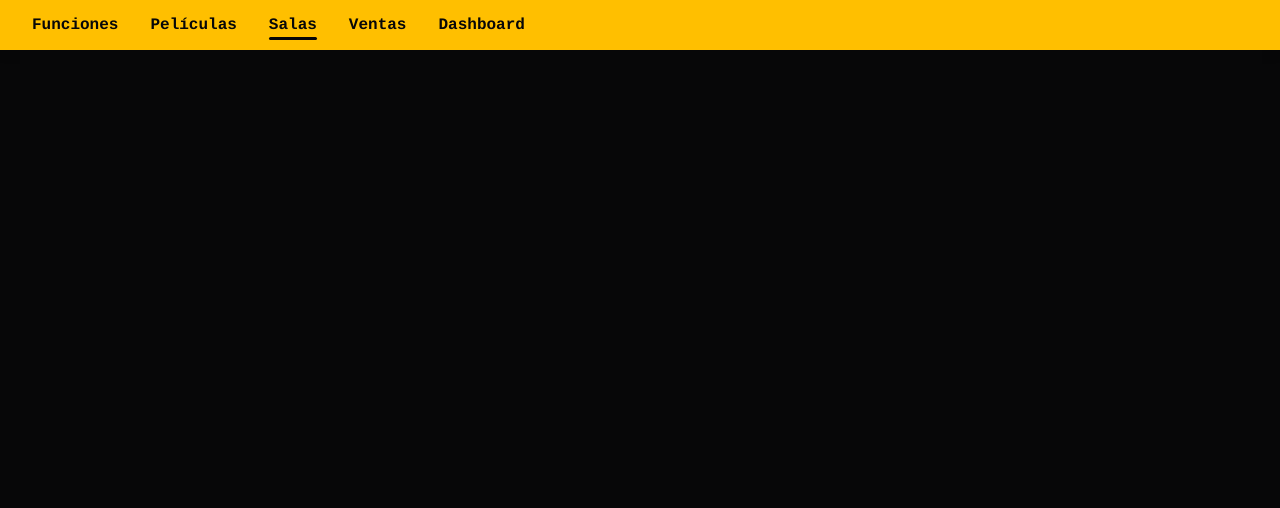
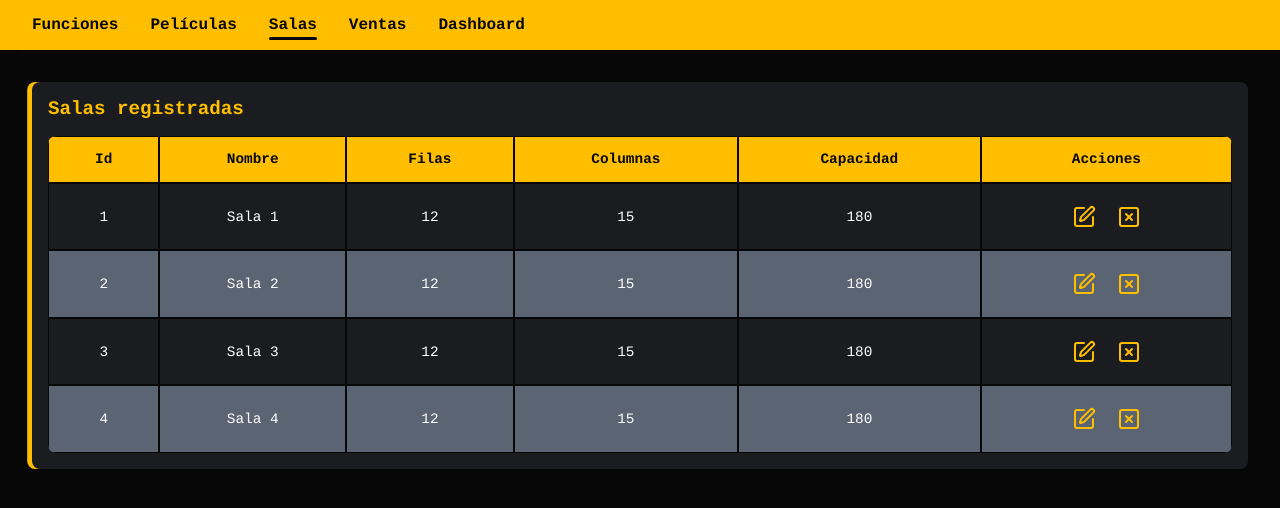
Before and after one commit to JavierCastill04/sg-cine, a Next.js app: page /salas in a window 1280 px wide. Shown: the top 508 px of the page. Built offline with nearby package versions, Linux system fonts and the light colour scheme.

Commit message:
Crear componentes e interfaz para gestion de salas

```diff
--- a/src/app/salas/page.tsx
+++ b/src/app/salas/page.tsx
@@ -1,8 +1,8 @@
-
+import SalaCard from "@/features/salas/SalaCard"
 export default function Home() {
   return (
     <main className="home-container">
-
+      <SalaCard/>
     </main>
   );
 }
--- /dev/null
+++ b/src/features/salas/SalaCard.tsx
@@ -0,0 +1,11 @@
+"use client";
+import styles from "@/features/salas/salas.module.css"
+import SalaGrid from "@/features/salas/SalaGrid"
+export default function ProductGrid() {
+    return (
+        <div className={styles.salasCard}>
+            <h1 className={styles.titleCard}>Salas registradas</h1>
+            <SalaGrid/>
+        </div>
+    );
+}
--- /dev/null
+++ b/src/features/salas/SalaGrid.tsx
@@ -0,0 +1,42 @@
+"use client";
+
+import { salasData } from "@/data/salasData";
+import { useAppDispatch } from "@/redux/hooks";
+import { SquarePen, SquareX} from "lucide-react";
+
+import styles from "@/features/salas/salas.module.css"
+
+export default function ProductGrid() {
+    const dispatch = useAppDispatch();
+
+    return (
+        <table className={styles.salasTable}>
+            <thead>
+                <tr>
+                    <th>Id</th>
+                    <th>Nombre</th>
+                    <th>Filas</th>
+                    <th>Columnas</th>
+                    <th>Capacidad</th>
+                    <th>Acciones</th>
+                </tr>
+            </thead>
+
+            <tbody>
+                {salasData.map((sala) => (
+                    <tr key={sala.id}>
+                        <td>{sala.id}</td>
+                        <td>{sala.nombre}</td>
+                        <td>{sala.capacidad.filas}</td>
+                        <td>{sala.capacidad.columnas}</td>
+                        <td>{sala.capacidad.filas * sala.capacidad.columnas}</td>
+                        <td className={styles.actions}>
+                            <button className={styles.iconButton}><SquarePen/></button>
+                            <button className={styles.iconButton}><SquareX/></button>
+                        </td>
+                    </tr>
+                ))}
+            </tbody>
+        </table>
+    );
+}
--- /dev/null
+++ b/src/features/salas/salas.module.css
@@ -0,0 +1,71 @@
+.titleCard {
+    font-size: 1.2rem;
+    color: var(--color-enfasis);
+    margin-bottom: 1rem;
+}
+
+.salasTable {
+    width: 100%;
+    border-radius: 8px;
+    border-collapse: separate;
+    border-spacing: 0;
+    overflow: hidden;
+}
+
+.salasTable thead {
+    background-color: var(--color-enfasis);
+}
+
+.salasTable th,
+.salasTable td {
+    padding: 0.9rem 1rem;
+    text-align: center;
+    font-size: 0.9rem;
+    border: 0.1px solid var(--color-fondo);
+}
+
+.salasTable th {
+    font-weight: 600;
+}
+
+.salasTable td {
+    color: var(--color-superficie);
+}
+
+
+.salasTable tbody tr:nth-child(even) {
+    background-color: var(--color-texto-secundario);
+}
+
+.actions {
+    justify-content: center;
+    display: flex;
+    gap: 0.5rem;
+}
+
+.salasCard {
+    width: auto;
+    height: auto;
+    background-color: var(--color-secundario);
+    padding: 1rem;
+    border-radius: 8px;
+
+    box-shadow: -0.3rem  0 var(--color-enfasis);
+}
+
+.iconButton {
+    display: flex;
+    align-items: center;
+    justify-content: center;
+    padding: 0.4rem;
+    background: transparent;
+    color:var(--color-enfasis);
+    border: none;
+    cursor: pointer;
+    border-radius: 6px;
+    transition: background-color var(--transition);
+}
+
+.iconButton:hover {
+    background-color: var(--color-fondo);
+}
```
Also changed, not shown: src/features/salas/SalaForm.tsx (added).
